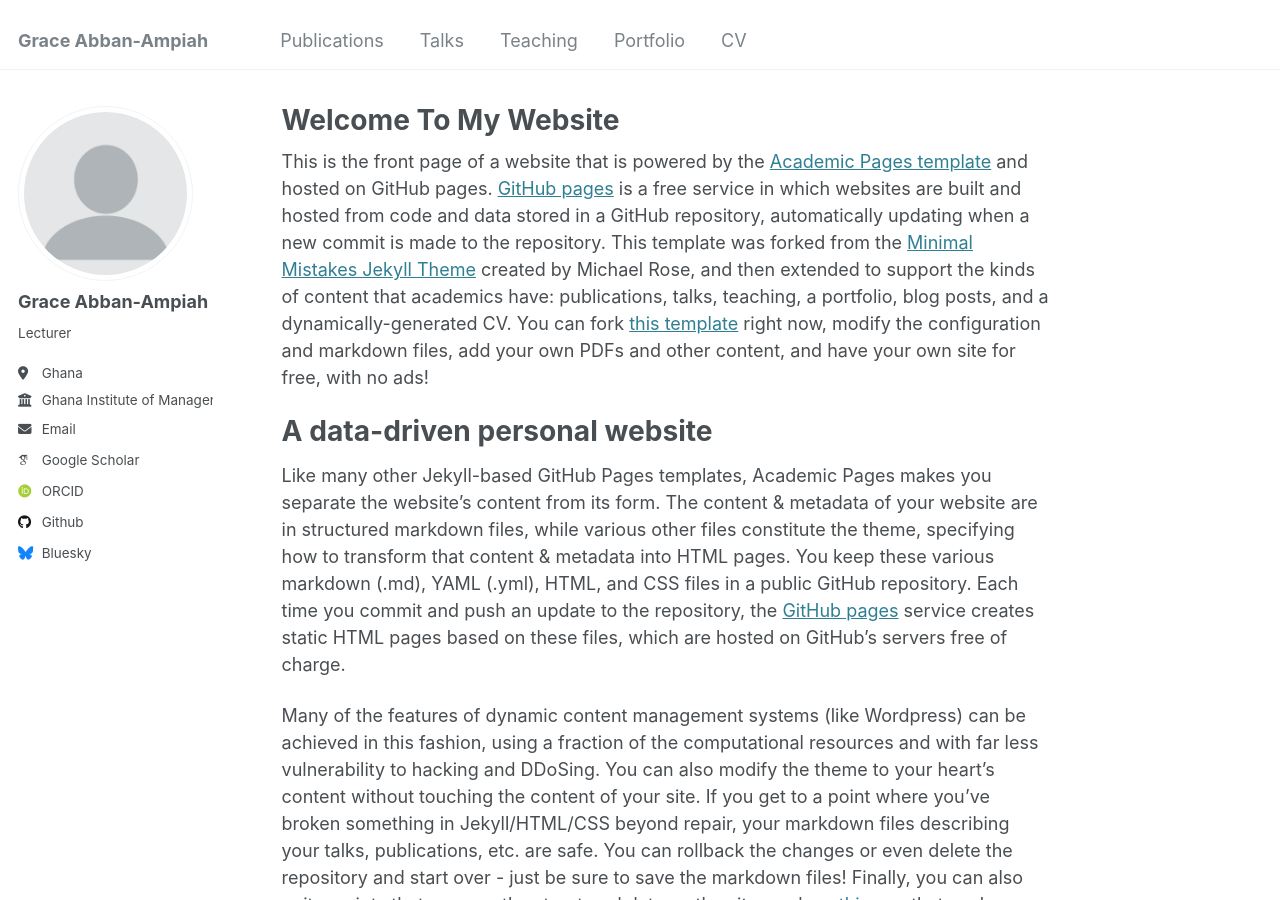
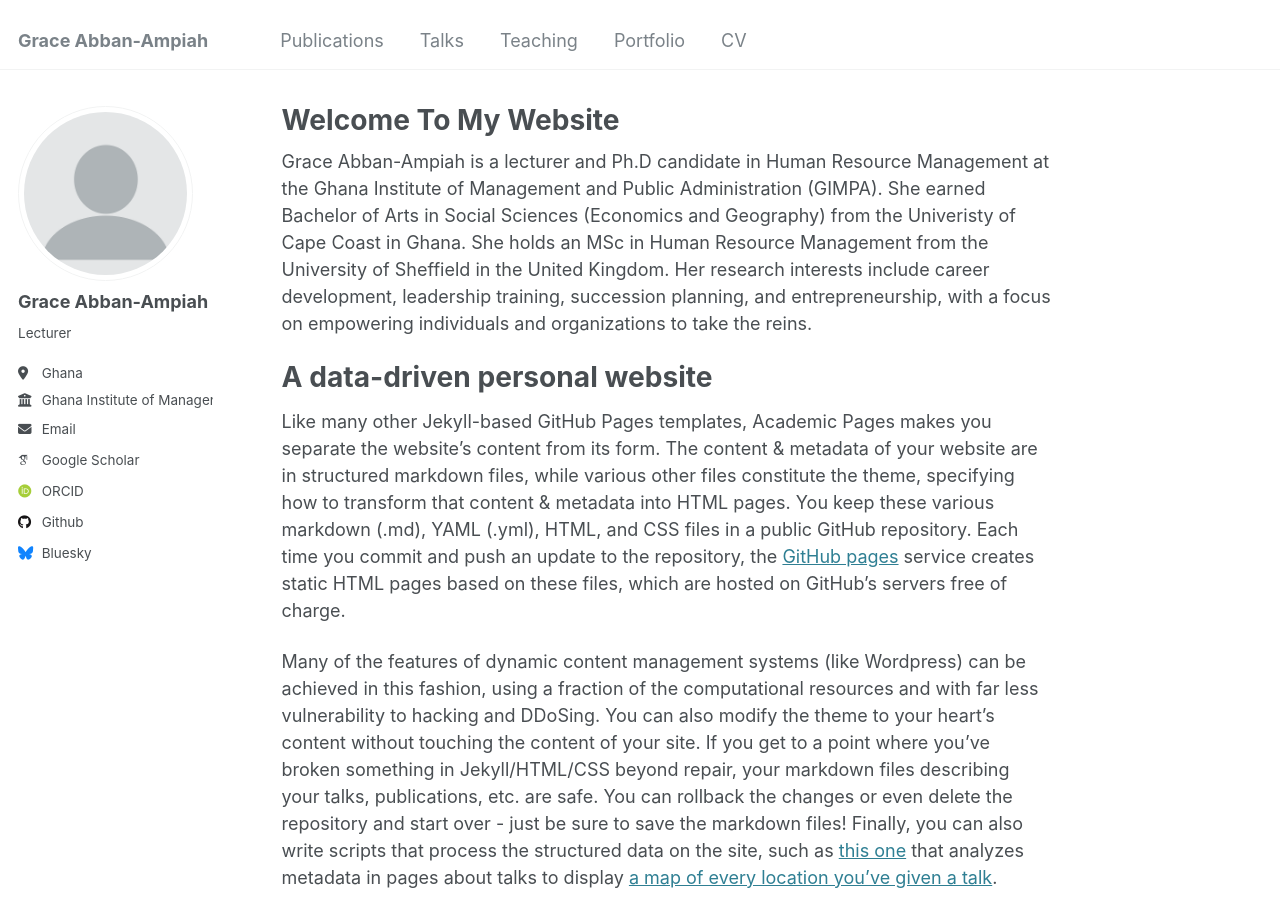
Before and after one commit to gabban-ampiah/gabban-ampiah.github.io, a Jekyll site: the page built from _pages/about.md, in a window 1280 px wide and 900 px high. Built offline with Jekyll 4.4.1, drawn with Linux system fonts in a browser that asks for light colours; some web fonts are replaced.

Commit message:
Update about.md

```diff
--- a/_pages/about.md
+++ b/_pages/about.md
@@ -7,7 +7,7 @@ redirect_from:
   - /about.html
 ---
 
-This is the front page of a website that is powered by the [Academic Pages template](https://github.com/academicpages/academicpages.github.io) and hosted on GitHub pages. [GitHub pages](https://pages.github.com) is a free service in which websites are built and hosted from code and data stored in a GitHub repository, automatically updating when a new commit is made to the repository. This template was forked from the [Minimal Mistakes Jekyll Theme](https://mmistakes.github.io/minimal-mistakes/) created by Michael Rose, and then extended to support the kinds of content that academics have: publications, talks, teaching, a portfolio, blog posts, and a dynamically-generated CV. You can fork [this template](https://github.com/academicpages/academicpages.github.io) right now, modify the configuration and markdown files, add your own PDFs and other content, and have your own site for free, with no ads!
+Grace Abban-Ampiah is a lecturer and Ph.D candidate in Human Resource Management at the Ghana Institute of Management and Public Administration (GIMPA). She earned Bachelor of Arts in Social Sciences (Economics and Geography) from the Univeristy of Cape Coast in Ghana. She holds an MSc in Human Resource Management from the University of Sheffield in the United Kingdom. Her research interests include career development, leadership training, succession planning, and entrepreneurship, with a focus on empowering individuals and organizations to take the reins.
 
 A data-driven personal website
 ======
```
